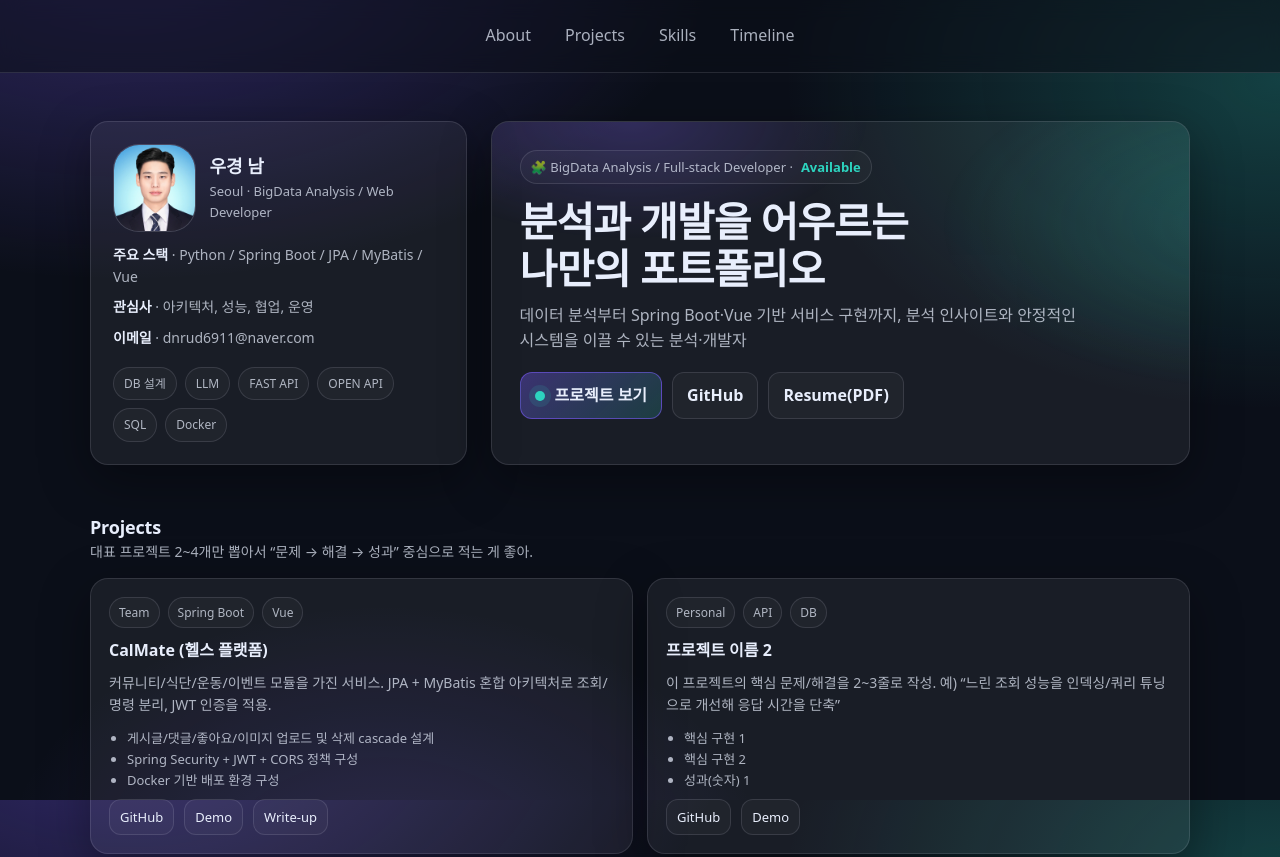
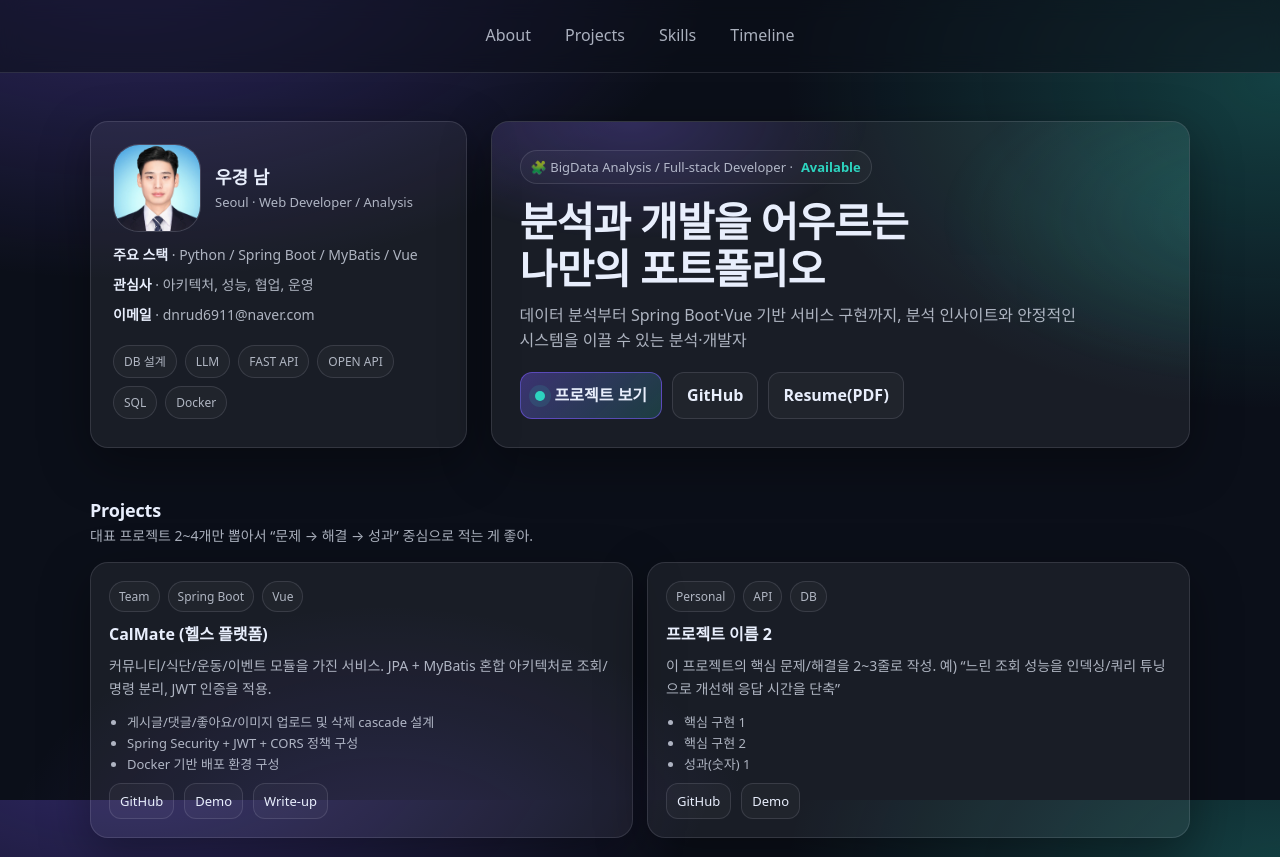
Before and after one commit to woo-kyoung-nam/portfolio, a plain HTML site: page index.html in a window 1280 px wide. Shown: the top 857 px of the page. Drawn offline with Linux system fonts and the light colour scheme.

Commit message:
기본정보 변경

```diff
--- a/index.html
+++ b/index.html
@@ -386,12 +386,12 @@
             <img class="avatar" src="./이력서용.jpg" alt="우경 남 프로필 사진" />
             <div>
               <div style="font-weight:900;font-size:18px;">우경 남</div>
-              <div style="color:var(--muted);font-size:13px;">Seoul · BigData Analysis / Web Developer</div>
+              <div style="color:var(--muted);font-size:13px;">Seoul · Web Developer / Analysis</div>
             </div>
           </div>
 
           <div class="meta">
-            <div><b>주요 스택</b> · Python / Spring Boot / JPA / MyBatis / Vue</div>
+            <div><b>주요 스택</b> · Python / Spring Boot / MyBatis / Vue</div>
             <div><b>관심사</b> · 아키텍처, 성능, 협업, 운영</div>
             <div><b>이메일</b> · <a href="mailto:dnrud6911@naver.com">dnrud6911@naver.com</a></div>
           </div>
```
